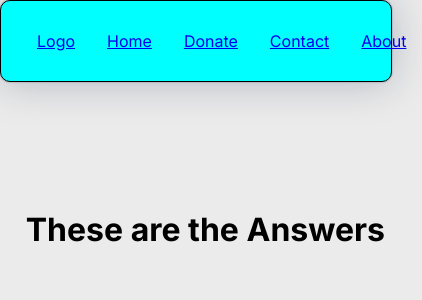
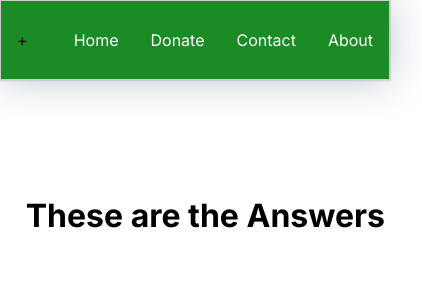
Before and after one commit to philscottcanada/math-work, a Next.js app: page /addition in a window 390 px wide. Shown: the top 300 px of the page, 422 px wide, since content can reach past the window. Built offline with nearby package versions, Linux system fonts and the light colour scheme.

Commit message:
added colors scheme and working on the UI for mobile

```diff
--- a/Components/Header/header.css
+++ b/Components/Header/header.css
@@ -1,15 +1,18 @@
 .header-container {
     height: 5rem;
     width: 100%;
-    /* margin: 0 .25rem; */
-    /* margin-bottom: 0rem; */
-    border: black .5px solid;
-    border-radius: 10px;
+    border: var(--border-grey) .5px solid;
     box-shadow: rgba(9, 30, 66, 0.25) 0px 1px 40px, rgba(9, 30, 66, 0.13) 0px 0px 1px 1px;
-    background-color: aqua;
+    background-color: var(--forest-green);
     display: flex;
     justify-content: center;
     align-items: center;
+    position: fixed;
+    top: 0;
+}
+
+li.items>a{
+   color: var(--font-white);
 }
 
 .list {
@@ -26,5 +29,12 @@
 
 .items {
     margin: 0 1rem;
-    text-decoration: none;
 }
+
+.logo-image {
+    display: none;
+}
+
+.links-items {
+    /* display: none;  */
+}
--- a/Components/Header/header.jsx
+++ b/Components/Header/header.jsx
@@ -1,3 +1,4 @@
+'use client'
 import React from 'react'
 import './header.css'
 import Link from 'next/link'
@@ -7,7 +8,8 @@ function header() {
     <div className='header-container'>
       <ul className="list">
         <div className='logo'>
-          <li className='items'><Link href={'/'}>Logo</Link></li>
+          <li className='items menu' onClick={()=>{console.log('Menu Clicked')}}>+</li>
+          <li className='items logo-image'><Link href={'/'}>Logo</Link></li>
         </div>
         <div className='links-items'>
           <li className='items'><Link href={'/'}>Home</Link></li>
--- a/app/app.css
+++ b/app/app.css
@@ -1,12 +1,3 @@
-* {
-    box-sizing: border-box;
-    margin: 0;
-    padding: 0;
-    text-decoration: none;
-    list-style-type: none;
-
-}
-
 .container-options {
     display: flex;
     flex-direction: column;
@@ -17,10 +8,3 @@
 .questions-container{
     border-left: 1px black solid
 }
-
-
-@media only screen and (max-width: 600px) {
-    .container{
-        display: flex;
-    }
-}
--- a/app/globals.css
+++ b/app/globals.css
@@ -1,6 +1,21 @@
-body {
+* {
+  box-sizing: border-box;
   margin: 0;
-  padding:0;
-  box-sizing: border-box;
-  background-color: rgb(235, 235, 235);
+  padding: 0;
+  text-decoration: none;
+  list-style-type: none;
+
+  --font-dark-green: #1A5336;
+  --font-type--light-green: #188222;
+  --font-header-light-green: #1B8B25;
+  --font-black: #1C1C1C;
+  --font-white: #FFFFFF;
+  --bg-grey: #F3F3F3;
+  --border-grey: #CCCCCC;
+  --forest-green: #1B8B25;
+  --light-green: #58D453;
 }
+
+body{
+  margin-top: 100px;
+}
```
Also changed, not shown: app/page.js (+11 -11 lines), 1 other file (tests, documents, lock files or other folders).
